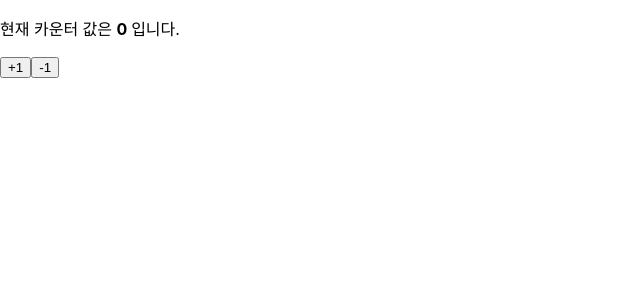
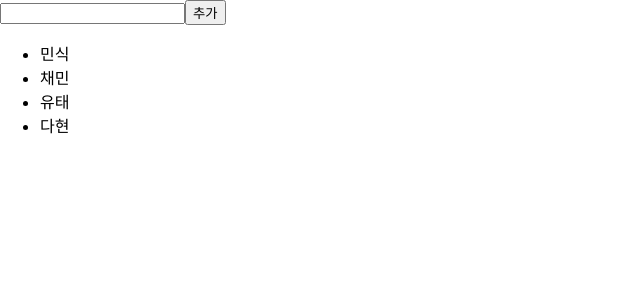
Before and after one commit to Do-iT-React-Study/week3, a React (Create React App) app: page / in a window 1280 px wide. Shown: the top 300 px of the page, without its empty margins (0-640 px from the left). Built offline with nearby package versions, Linux system fonts and the light colour scheme.

Commit message:
[yootae]: 3주차 출석과제

```diff
--- a/src/App.js
+++ b/src/App.js
@@ -9,11 +9,13 @@ function App() {
   //가시성
   const [visible, setVisible] = useState(false);
 
+
   return (
     <div>
-      {/* <button>{visible ? "숨기기" : "보이기"}</button>
-      <hr /> */}
-      <Counter />
+      {/* <button onClick={()=>setVisible(!visible)}>{visible ? "숨기기" : "보이기"}</button>
+      <hr />
+      {visible && <Info />}  */}
+      <IterationSample />
     </div>
   );
 }
--- a/src/Counter.js
+++ b/src/Counter.js
@@ -10,8 +10,8 @@ const Counter = () => {
       </p>
 
       {/* 이벤트 핸들링 실습 */}
-      <button>+1</button>
-      <button>-1</button>
+      <button onClick={() => setValue(value+1)}>+1</button>
+      <button onClick={() => setValue(value-1)}>-1</button>
     </div>
   );
 };
--- a/src/Info.js
+++ b/src/Info.js
@@ -1,4 +1,4 @@
-import React from "react";
+import React, { useEffect } from "react";
 import { useState } from "react";
 
 const Info = () => {
@@ -6,17 +6,29 @@ const Info = () => {
   const [name, setName] = useState("");
 
   //닉네임
+  const [nickName, setNickName] = useState("");
 
   const onChangeName = (e) => {
     setName(e.target.value);
   };
 
+  const onChangeNickName = (e) => {
+    setNickName(e.target.value);
+  }
+
   //useEffect 사용해보기
+
+  useEffect(() => {
+    console.log("useEffect가 실행됨");
+    console.log("name: ", name);
+  }, [name]);
 
   return (
     <div>
       <div>
         <input value={name} onChange={onChangeName} />
+        <br />
+        <input value={nickName} onChange={onChangeNickName} />
       </div>
       <div>
         <div>
@@ -25,6 +37,7 @@ const Info = () => {
         </div>
         <div>
           <b>닉네임:</b>
+          {nickName}
         </div>
       </div>
     </div>
--- a/src/IterationSample.js
+++ b/src/IterationSample.js
@@ -1,13 +1,47 @@
 //IterationSample.js
 
-import React from "react";
+import React, { useState } from "react";
 
 const IterationSample = () => {
-  const names = ["눈사람", "얼음", "눈", "바람"];
+  const [names, setNames] = useState([
+    {id:1, text:'민식'},
+    {id:2, text:'채민'},
+    {id:3, text:'유태'},
+    {id:4, text:'다현'},
+  ]);
 
-  const nameList = names.map((name) => <li>{name}</li>);
+  const[inputText, setInputText] = useState("");
+  const[nextId, setNextId] = useState(5);
+  const onBClick = () => {
+    const nextNames = names.concat({
+      id:nextId,
+      text:inputText
+    });
+    setNextId(nextId+1);
+    setNames(nextNames);
+    setInputText("");
+  };
 
-  return <ul>{nameList}</ul>;
+  const onChangeText = (e) =>{
+    console.log(e.target.value);
+    setInputText(e.target.value);
+  };
+
+  const onRemove = (id) => {
+    const nextNames = names.filter((name)=> name.id !== id)
+    setNames(nextNames);
+  };
+  const nameList = names.map((name) => <li key = {name.id} onDoubleClick={() => onRemove(name.id)}>
+    {name.text}
+    </li>);
+  return (
+    <>
+    <input value={inputText} onChange={onChangeText} />
+    <button onClick={onBClick} >추가</button>
+    <ul>{nameList}</ul>
+    </>
+
+  );
 };
 
 export default IterationSample;
```
Also changed, not shown: 2 other files (tests, documents, lock files or other folders).
